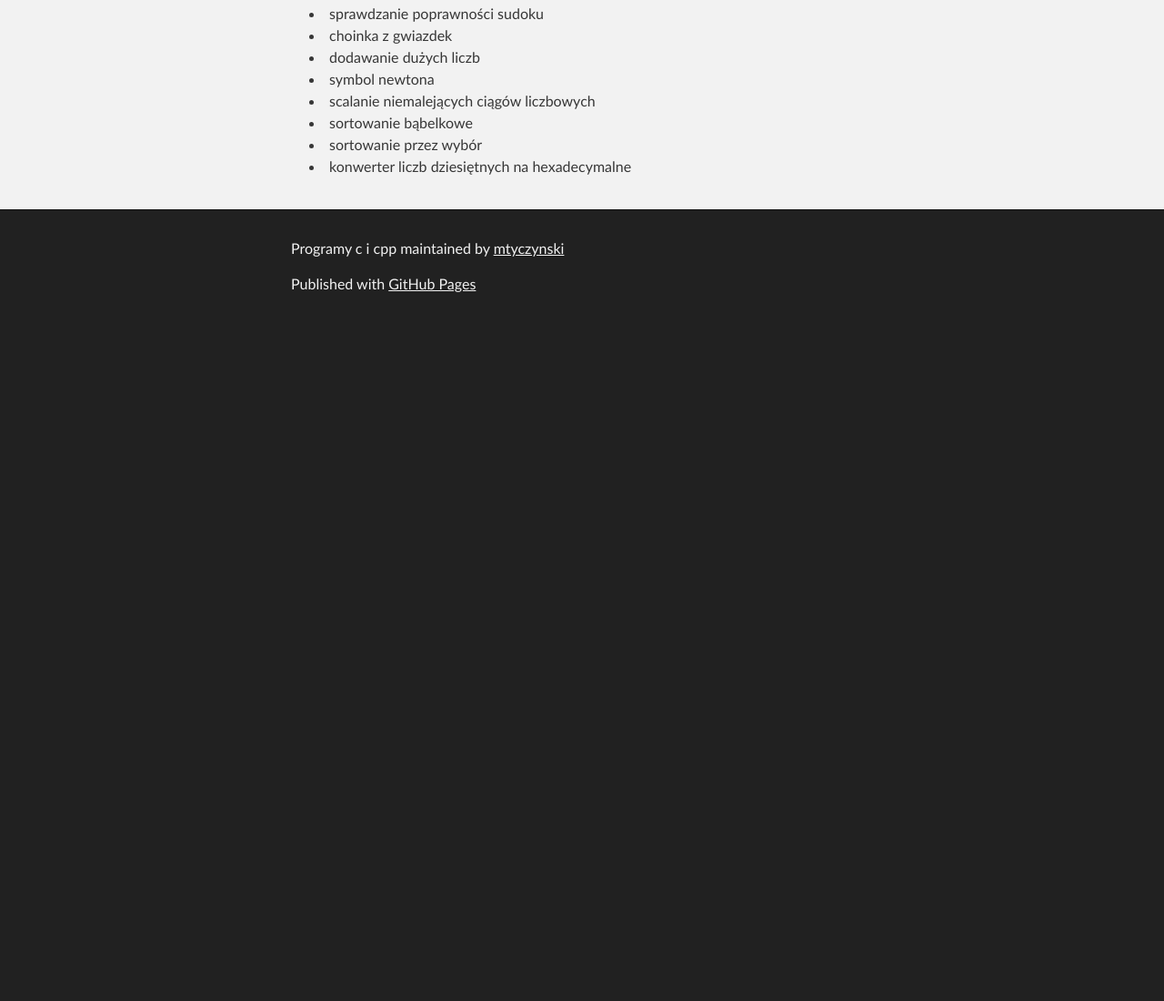
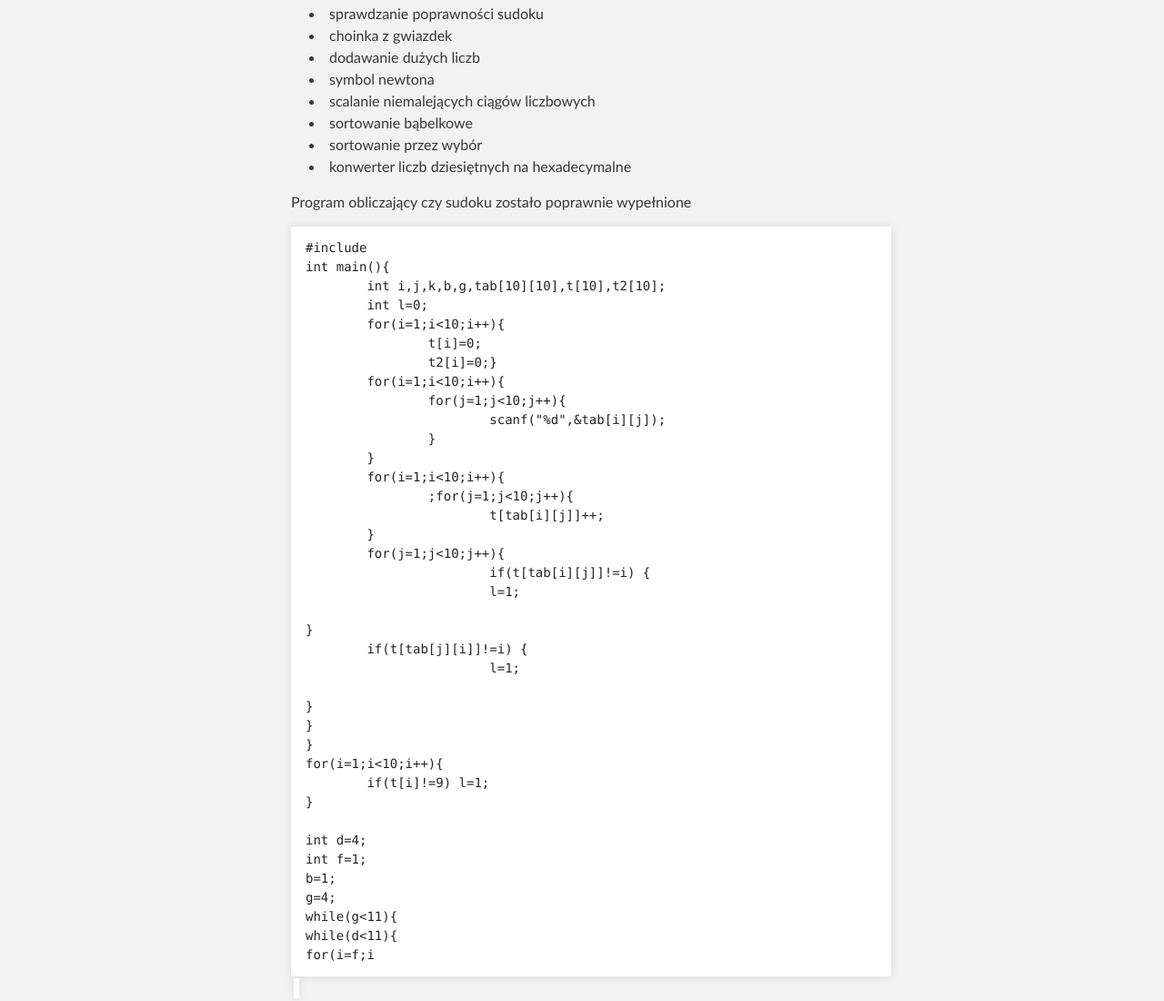
Before and after one commit to mtyczynski/programy_C_i_Cpp, a plain HTML site: page index.html in a window 1280 px wide. Shown: the part 296-1396 px from the top of the page at 91% size. Before the commit the page ends 800 px from the top, so only its background shows below. Drawn offline with Linux system fonts and the light colour scheme.

Commit message:
Update index.html

```diff
--- a/index.html
+++ b/index.html
@@ -43,6 +43,70 @@
 <li>sortowanie przez wybór</li>
 <li>konwerter liczb dziesiętnych na hexadecymalne</li>
 </ul>
+<p>Program obliczający czy sudoku zostało poprawnie wypełnione</p>
+<pre><code>#include <stdio.h>
+int main(){
+        int i,j,k,b,g,tab[10][10],t[10],t2[10];
+        int l=0;
+        for(i=1;i<10;i++){
+                t[i]=0;
+                t2[i]=0;}
+        for(i=1;i<10;i++){
+                for(j=1;j<10;j++){
+                        scanf("%d",&tab[i][j]);
+                }
+        }
+        for(i=1;i<10;i++){
+                ;for(j=1;j<10;j++){
+                        t[tab[i][j]]++;
+        }
+        for(j=1;j<10;j++){
+                        if(t[tab[i][j]]!=i) {
+                        l=1;
+
+}
+        if(t[tab[j][i]]!=i) {
+                        l=1;
+
+}
+}
+}
+for(i=1;i<10;i++){
+        if(t[i]!=9) l=1;
+}
+
+int d=4;
+int f=1;
+b=1;
+g=4;
+while(g<11){
+while(d<11){
+for(i=f;i<d;i++){
+        for(j=b;j<g;j++){
+                t2[tab[i][j]]++;
+        }
+}
+for(k=1;k<10;k++){
+        if(t2[k]!=1) { l=1;}
+}
+        for(k=1;k<10;k++){
+        t2[k]=0;}
+                f=f+3;
+                d=d+3;
+}
+d=4;
+f=1;
+b=b+3;
+g=g+3;
+}
+if(l==0) {printf("jest sudoku");}
+else { printf("nie jest sudoku");
+
+}
+return 0;
+}
+}</code></pre>
+
       </section>
     </div>
 
```
